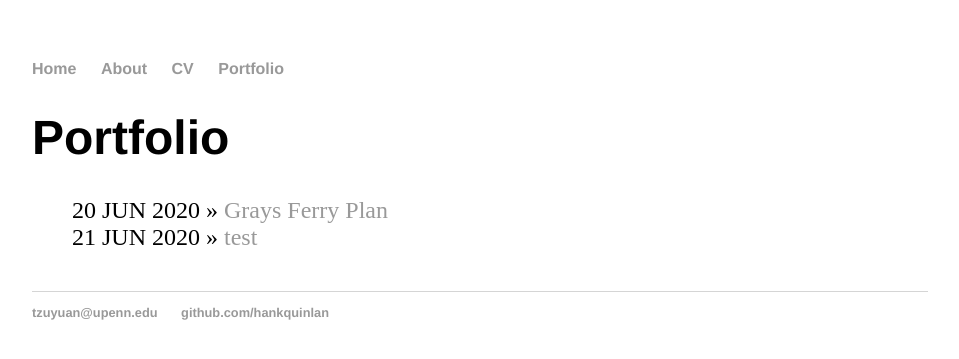
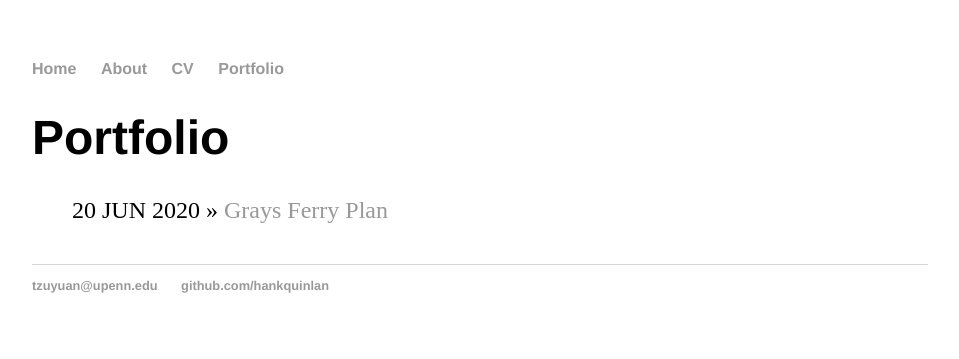
Before and after one commit to tzuyuanw/tzuyuanw.github.io, a Jekyll site: the page built from blog/index.html, in a window 1280 px wide. Shown: the top 359 px of the page, without its empty margins (160-1119 px from the left). Built offline with Jekyll 4.4.1, drawn with Linux system fonts in a browser that asks for light colours.

Commit message:
Update index.html

```diff
--- a/blog/index.html
+++ b/blog/index.html
@@ -6,8 +6,6 @@ title: Portfolio
 	<ul class="posts">
 		<li><span>20 JUN 2020</span> &raquo; <a href="/blog/2020/06/20/grays-ferry-plan" title="Grays Ferry Plan">
 			Grays Ferry Plan</a></li>
-		<li><span>21 JUN 2020</span> &raquo; <a href="/blog/2020/06/21/test" title="test">
-			test</a></li>
 
 
 
```
